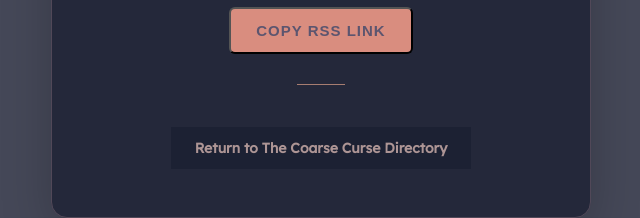
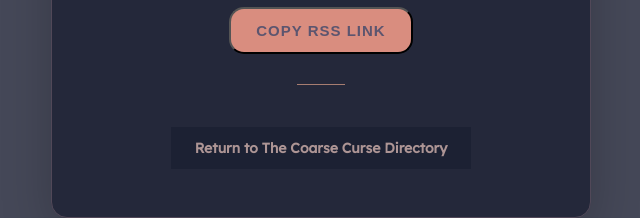
Before and after one commit to kerzid/tcc-status, a plain HTML site: page index.html in a window 1280 px wide. Shown: the part 414-632 px from the top of the page, 319-959 px from the left. Drawn offline with Linux system fonts and the light colour scheme; a web font is replaced by a local one.

Commit message:
pill shaped button

```diff
--- a/index.html
+++ b/index.html
@@ -90,7 +90,7 @@
     .rss-button {
       display: inline-block;
       padding: 13px 25px;
-      border-radius: 6px;
+      border-radius: 15px;
       background: #D98D7F;
       color: #5C556F;
       text-decoration: none;
```
